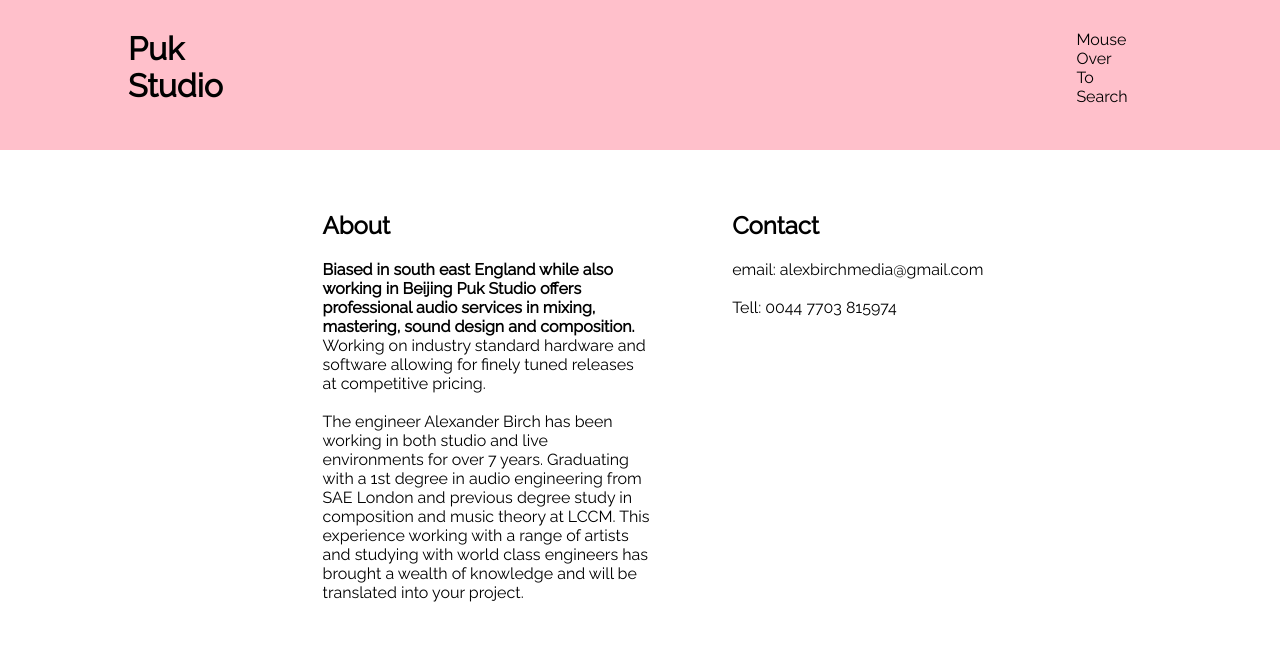
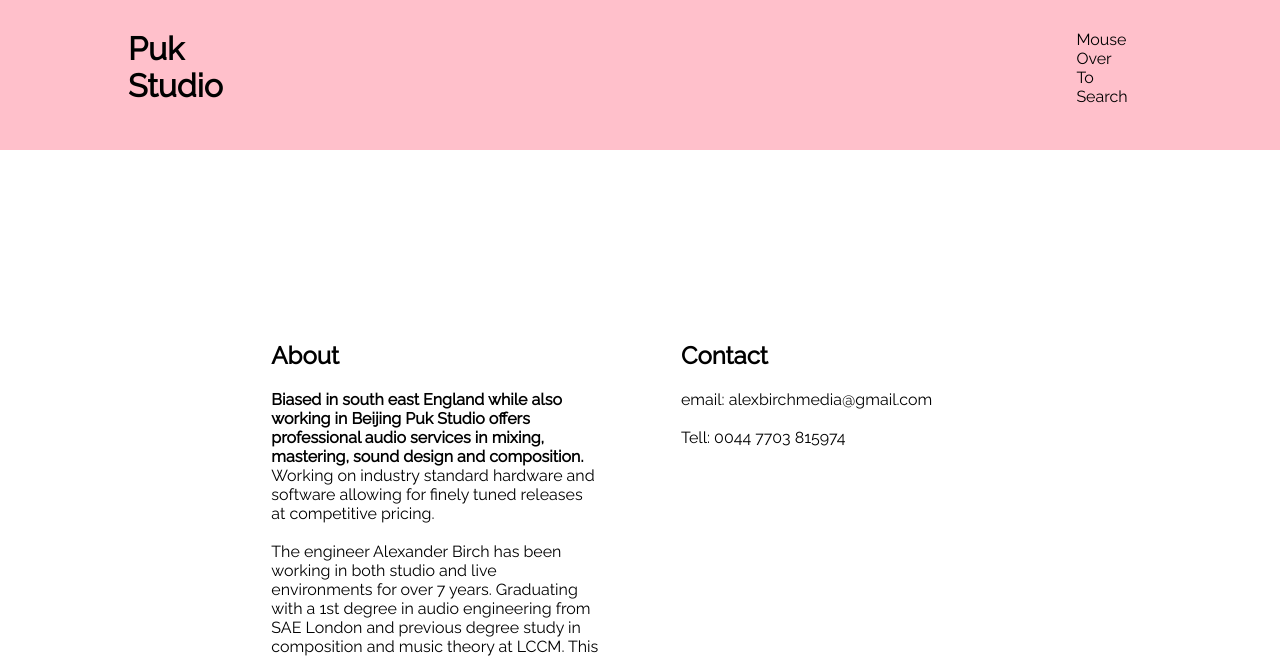
Before and after one commit to ABoyCalledPuK/PortfolioSite, a Jekyll site: the page built from index.html, in a window 1280 px wide. Shown: the top 659 px of the page. Built offline with Jekyll 4.4.1, drawn with Linux system fonts in a browser that asks for light colours; grey boxes are pictures that could not be loaded.

```diff
--- a/_includes/footer.html
+++ b/_includes/footer.html
@@ -8,12 +8,7 @@
 <link rel="stylesheet" href="css/styles.css">
 
 </head>
-<body>
-  <div id="wrapper">
-
-    <main class="content">
-
-        <div class="contact">
+    <div class="footer-contact">
       <h2>Contact</h2>
           <article>
               <p>email: alexbirchmedia@gmail.com
@@ -24,8 +19,4 @@
           </article>
     </div>
 
-    </main>
-
-  </div> <!-- End of Wrapper -->
-</body>
 </html>
--- a/_includes/header.html
+++ b/_includes/header.html
@@ -9,7 +9,7 @@
 <!--  <script src="jquery-3.1.0.js"></script> -->
 
 </head>
-<body>
+
   <div id="header">
 
     <div id="banner">
@@ -30,4 +30,3 @@
     </div>
 
   </div>
-</body>
--- a/_layouts/default.html
+++ b/_layouts/default.html
@@ -13,16 +13,20 @@
 {% include header.html %}
 
 <div class="page_content">
-	<div class="wrapper">
 
 		{{ content }}
 
-	</div>
 </div>
-
-{% include footer.html %}
 
 
 
+<div id="footer">
+
+	{% include footer.html %}
+
+</div>
+
+
 </body>
+
 </html>
--- a/css/styles.css
+++ b/css/styles.css
@@ -1,6 +1,19 @@
 #header {
     background-color: pink;
     width: 100%;
+}
+
+#footer {
+    background-color: pink;
+    position:absolute;
+    bottom:0;
+    width: 100%;
+    height: 150px;
+    display: block;
+}
+
+.footer-contact {
+    display: inline;
 }
 
 .page_content {
@@ -11,11 +24,15 @@
 .text_block {
     width: 80%;
     margin: 0 auto;
+    margin-top: 130px;
+    padding-bottom: 200px;
 }
 
 body {
-    margin: 0 auto;
+    padding: 0;
+    margin: 0;
     font-family: 'Raleway', sans-serif;
+    position: relative;
 }
 
 a:link, a:visited {
@@ -42,10 +59,10 @@
 .dropdown {
     position: fixed;
     right: 0;
+    width: 50px;
     padding-right: 12%;
-    width: 50px;
+}
 
-}
 
 .dropdown-content {
     display: none;
@@ -65,17 +82,6 @@
 
 .show {
     display: block;
-}
-
-.content {
-    width: 100%;
-    height: 35%;
-    padding-left: 5%;
-    padding-right: 5%;
-    margin: auto;
-    display:inline-block;
-
-
 }
 
 .about {
@@ -131,12 +137,6 @@
 }
 
 
-#footer {
-    display: block;
-    position: absolute;
-    bottom: 0;
-    height: 60px;
-}
 
 
 
--- a/index.html
+++ b/index.html
@@ -1,11 +1,7 @@
 ---
 layout: default
 ---
-
-<body>
   <div id="wrapper">
-
-    <main class="content">
 
         <div class="text_block">
 
@@ -83,9 +79,4 @@
 
         </div>   Selected work End -->
 
-
-    </main>
-
-    </div> <!-- End of Wrapper -->
-
-</body>
+</div> <!-- End of Wrapper -->
```
Lines whose indentation alone changed are shown as unchanged.
